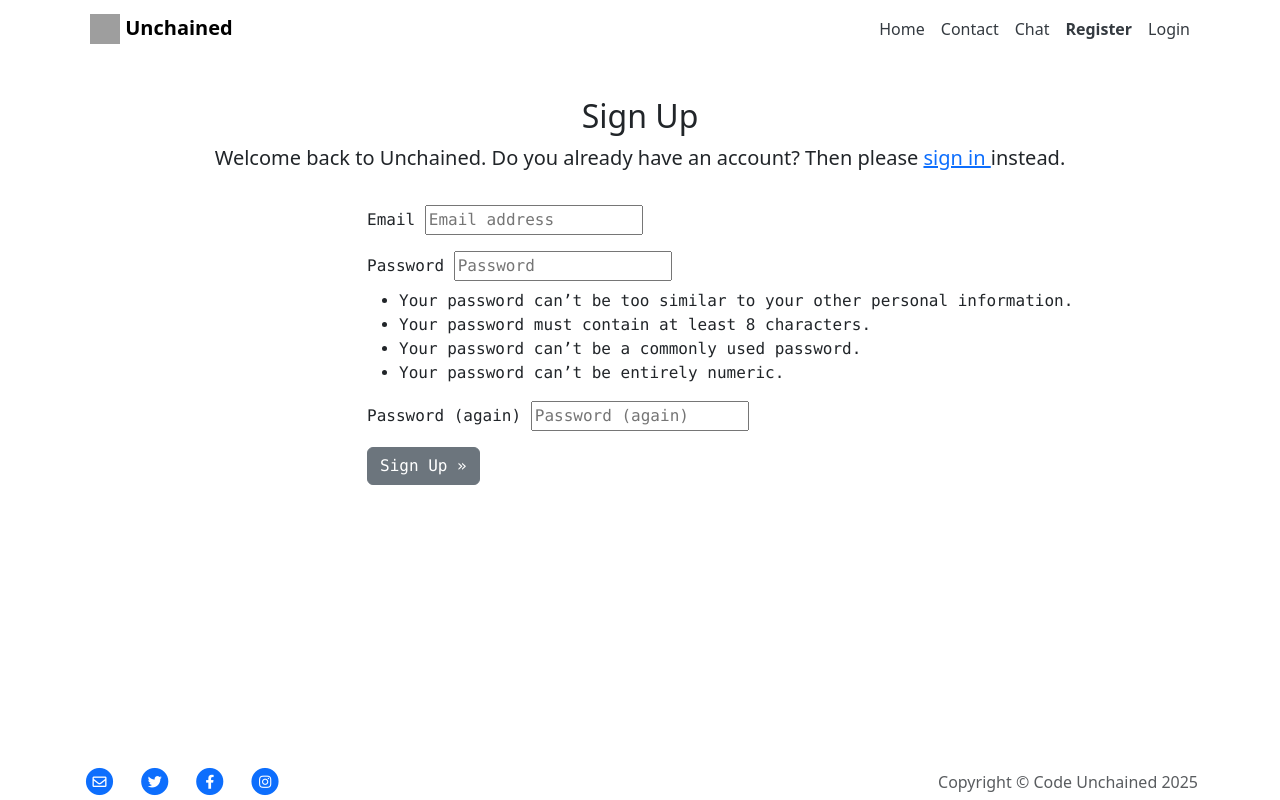
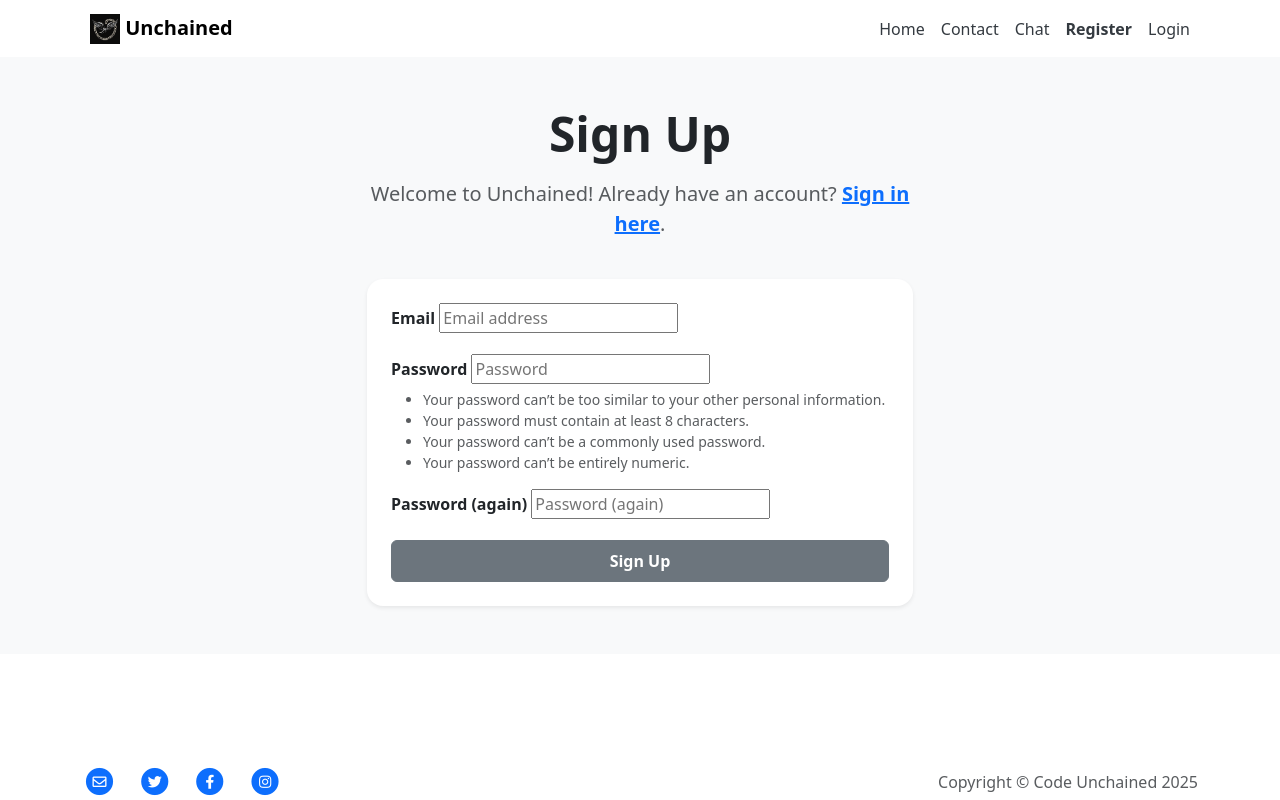
Before and after one commit to BogdanovaIV/unchained, a Django app: page /accounts/signup/ in a window 1280 px wide. Run offline with Django 4.2, Linux system fonts and the light colour scheme; grey boxes are pictures that could not be loaded.

Commit message:
Change login, signin, logout styles and add logo images

```diff
--- a/templates/account/signup.html
+++ b/templates/account/signup.html
@@ -1,58 +1,54 @@
 {% extends "base.html" %}
 {% load static %}
-
 {% load i18n %}
 
-{% block head_title %}{% trans "Signup" %}{% endblock %}
+{% block head_title %}{% trans "Sign Up" %}{% endblock %}
 
 {% block content %}
 
-<section class="masthead py-4 bg-image-sign-up">
+<section class="masthead py-5 d-flex justify-content-center align-items-center bg-body-tertiary">
   <div class="container">
-    <div class="row">
-      <div class="col-md-12 mt-3 text-center">
-        <h2 id="signup_heading">{% trans "Sign Up" %}</h2>
-
-        <p class="fs-5 fw-normal">{% blocktrans %}
-          Welcome back to Unchained.
-          Do you already have an account? Then please
-          <a class="link" href="{{ login_url }}" aria-label="Click here to sign in if you already have an account">
-            sign in
-          </a>
-          instead.
+    <div class="row justify-content-center">
+      <div class="col-lg-6 col-md-8 col-sm-10 text-center">
+        <h1 class="display-5 fw-bold text-dark">{% trans "Sign Up" %}</h1>
+        <p class="fs-5 fw-normal mt-3 text-muted">
+          {% blocktrans %}
+          Welcome to Unchained! Already have an account?
+          <a class="text-primary fw-bold" href="{{ login_url }}" aria-label="Go to the Sign-In Page">Sign in here</a>.
           {% endblocktrans %}
         </p>
-
       </div>
     </div>
 
-    <div class="row">
-      <div class="col-md-8 mt-3 offset-md-3 font-monospace fw-medium">
+    <div class="row justify-content-center mt-4">
+      <div class="col-lg-6 col-md-8 col-sm-10">
+        <div class="card shadow-sm border-0 rounded-4">
+          <div class="card-body p-4">
             <form class="signup" id="signup_form" method="post" action="{% url 'account_signup' %}">
               {% csrf_token %}
               {% for field in form %}
-          <div class="mb-2">
-            <label for="{{ field.id_for_label }}">{{ field.label }}</label>
+              <div class="mb-3">
+                <label for="{{ field.id_for_label }}" class="form-label fw-bold text-dark">{{ field.label }}</label>
                 {{ field }}
+                {% if field.help_text %}
+                <small class="form-text text-muted">{{ field.help_text }}</small>
+                {% endif %}
               </div>
-          {% if field.help_text %}
-          <div class="mb-2">{{ field.help_text }}</div>
-          {% endif %}
-          <div class="text-danger fw-bolder mb-2">
-            <ul>
+              <div class="text-danger fw-bold">
                 {% for error in field.errors %}
-              <li>{{ error }}</li>
+                <span class="d-block small">{{ error }}</span>
                 {% endfor %}
-            </ul>
               </div>
               {% endfor %}
               {% if redirect_field_value %}
               <input type="hidden" name="{{ redirect_field_name }}" value="{{ redirect_field_value }}" />
               {% endif %}
-          <button class="btn btn-secondary" type="submit" aria-label="Create your account">
-            {% trans "Sign Up" %} &raquo;
+              <button class="btn btn-secondary w-100 py-2 fw-bold" type="submit" aria-label="Create your account">
+                {% trans "Sign Up" %}
               </button>
             </form>
+          </div>
+        </div>
       </div>
     </div>
   </div>
```
Also changed, not shown: templates/account/login.html (+14 -13 lines), templates/account/logout.html (+17 -11 lines), db.sqlite3, static/images/logo-16x16.png (added), static/images/logo-180x180.png (added), static/images/logo-32x32.png (added), static/images/logo.png (added), 8 other files. Lines whose indentation alone changed are shown as unchanged.
